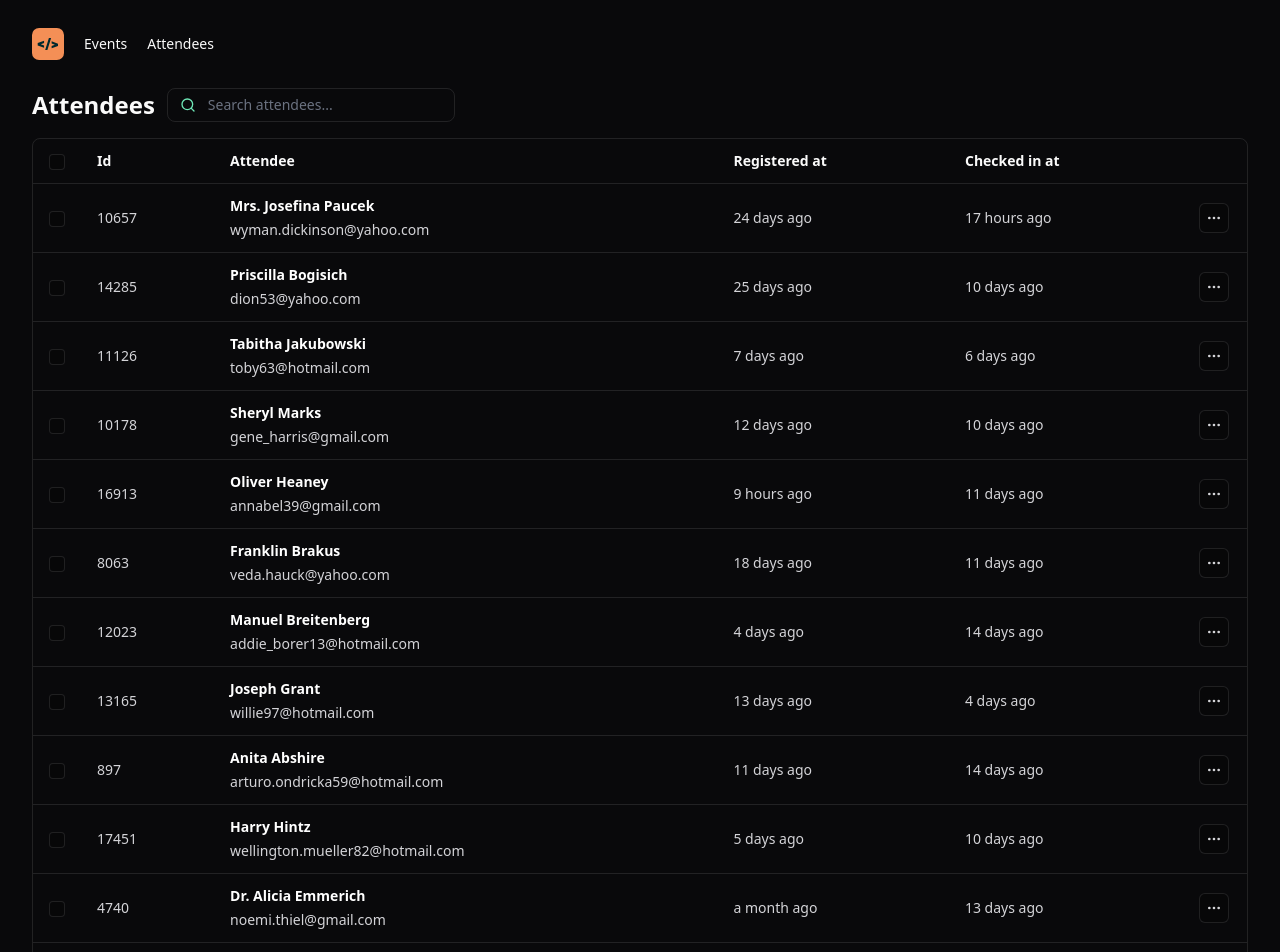
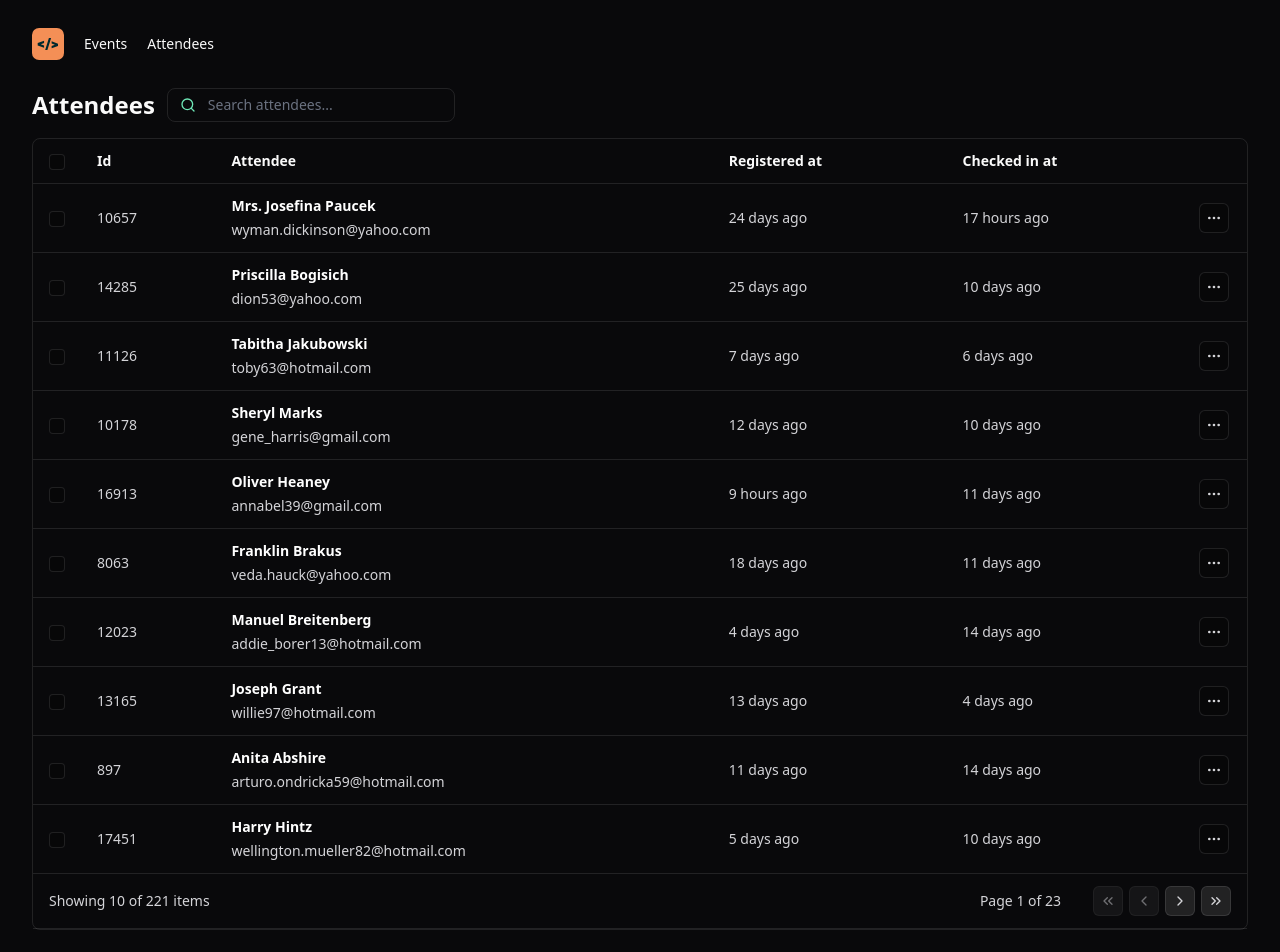
Before and after one commit to tmanso9/pass-in-react, a React (Vite) app: page / in a window 1280 px wide. Shown: the top 952 px of the page. Built offline with nearby package versions, Linux system fonts and the light colour scheme.

Commit message:
pagination and buttons working

```diff
--- a/src/components/attendee-list.tsx
+++ b/src/components/attendee-list.tsx
@@ -20,9 +20,28 @@ dayjs.extend(relativeTime)
 
 export function AttendeeList() {
 	const [searchValue, setSearchValue] = useState('')
+	const [page, setPage] = useState(1)
+
+	const lastPage = Math.ceil(attendees.length / 10)
 
 	function onSearchInputChanged(e: ChangeEvent<HTMLInputElement>) {
 		setSearchValue(e.target.value)
+	}
+
+	function goToFirstPage() {
+		setPage(1)
+	}
+
+	function goToPreviousPage() {
+		setPage(page - 1)
+	}
+
+	function goToNextPage() {
+		setPage(page + 1)
+	}
+
+	function goToLastPage() {
+		setPage(lastPage)
 	}
 
 	return (
@@ -59,6 +78,7 @@ export function AttendeeList() {
 						.filter((attendee) =>
 							attendee.name.toLowerCase().includes(searchValue.toLowerCase())
 						)
+						.slice((page - 1) * 10, page * 10)
 						.map((attendee) => {
 							return (
 								<TableRow key={attendee.id}>
@@ -90,21 +110,23 @@ export function AttendeeList() {
 				</tbody>
 				<tfoot>
 					<TableRow>
-						<TableCell colSpan={3}>Showing 10 of 228 items</TableCell>
+						<TableCell colSpan={3}>Showing 10 of {attendees.length} items</TableCell>
 						<TableCell className="text-right" colSpan={3}>
 							<div className="inline-flex gap-8 items-center">
-								<span>Page 1 of 11</span>
+								<span>
+									Page {page} of {lastPage}
+								</span>
 								<div className="flex gap-1.5">
-									<IconButton>
+									<IconButton onClick={goToFirstPage} disabled={page === 1}>
 										<ChevronsLeft className="size-4" />
 									</IconButton>
-									<IconButton>
+									<IconButton onClick={goToPreviousPage} disabled={page === 1}>
 										<ChevronLeft className="size-4" />
 									</IconButton>
-									<IconButton>
+									<IconButton onClick={goToNextPage} disabled={page === lastPage}>
 										<ChevronRight className="size-4" />
 									</IconButton>
-									<IconButton>
+									<IconButton onClick={goToLastPage} disabled={page === lastPage}>
 										<ChevronsRight className="size-4" />
 									</IconButton>
 								</div>
--- a/src/components/icon-button.tsx
+++ b/src/components/icon-button.tsx
@@ -1,4 +1,5 @@
 import { ComponentProps } from 'react'
+import { twMerge } from 'tailwind-merge'
 
 interface IconButtonProps extends ComponentProps<'button'> {
 	transparent?: boolean
@@ -8,11 +9,11 @@ export function IconButton({ transparent, ...props }: IconButtonProps) {
 	return (
 		<button
 			{...props}
-			className={
-				transparent
-					? 'bg-black/20 border border-white/10 rounded-md p-1.5'
-					: 'bg-white/10 border border-white/10 rounded-md p-1.5'
-			}
+			className={twMerge(
+				'border border-white/10 rounded-md p-1.5',
+				transparent ? 'bg-black/20' : 'bg-white/10',
+				props.disabled ? 'opacity-50' : null
+			)}
 		/>
 	)
 }
--- a/src/mock-data/attendees.ts
+++ b/src/mock-data/attendees.ts
@@ -1,6 +1,6 @@
 import { faker } from '@faker-js/faker'
 
-export const attendees = Array.from({ length: 200 }).map(() => {
+export const attendees = Array.from({ length: 221 }).map(() => {
 	return {
 		id: faker.number.int({ min: 1, max: 20000 }),
 		name: faker.person.fullName(),
```
